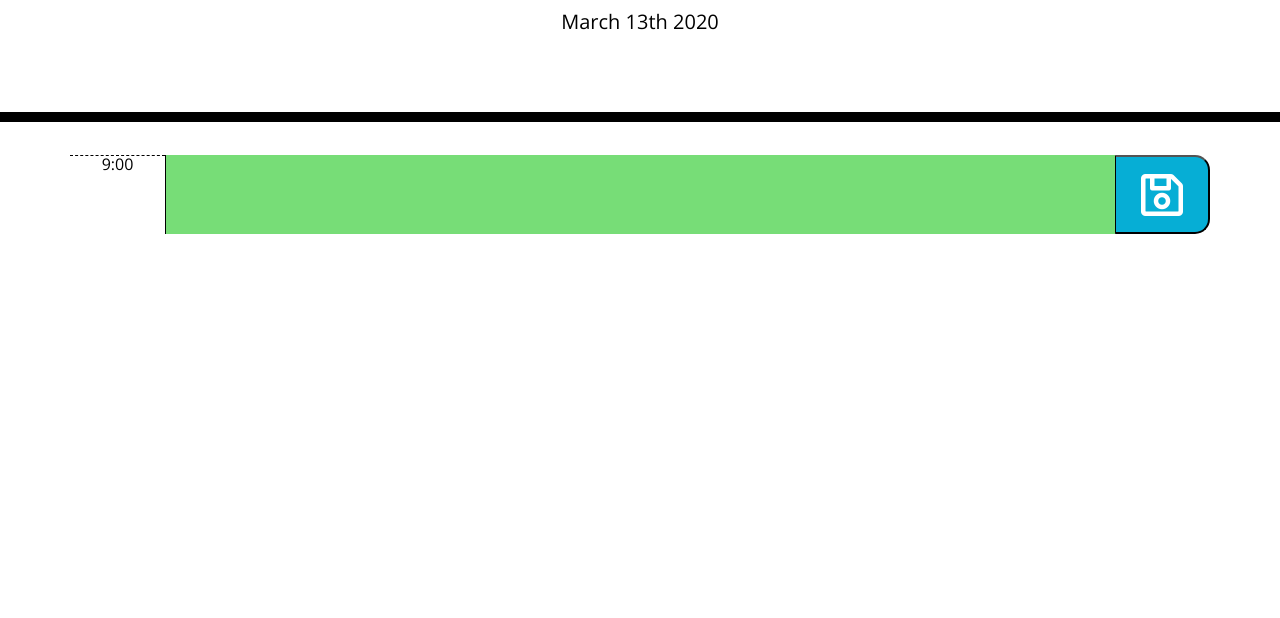
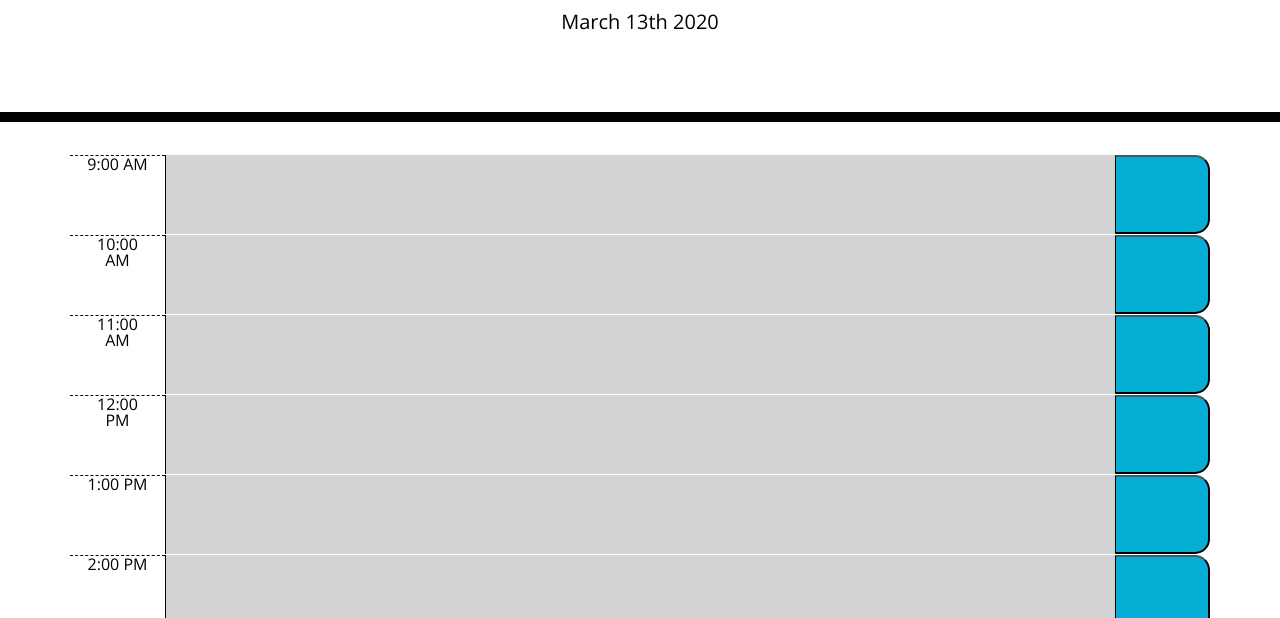
Before and after one commit to drospond/Homework-05, a plain HTML site: page index.html in a window 1280 px wide. Shown: the part 182-800 px from the top of the page. Drawn offline with nearby package versions, Linux system fonts and the light colour scheme.

Commit message:
Fixed bug in init funtion and dynamically added classes to text based on time

```diff
--- a/index.html
+++ b/index.html
@@ -29,11 +29,6 @@
     </header>
     <div class="container" id="calendar">
       <!-- Timeblocks go here -->
-      <div class="row time-block">
-        <div class="col-1 hour"><span>9:00</span></div>
-        <textarea class="col-10 future textarea" id="test"></textarea>
-        <button class="col-1 saveBtn"><i class="far fa-save fa-3x"></i></button>
-      </div>
     </div>
 
     <script src="https://code.jquery.com/jquery-3.4.1.min.js"></script>
--- a/scripts/script.js
+++ b/scripts/script.js
@@ -4,8 +4,11 @@ $(document).ready(function() {
   $("#currentDay").text(moment().format("MMMM Do YYYY"));
 
   function init(){
+    if(localStorage.getItem("calendarArray") !== null){
       calendarArray = JSON.parse(localStorage.getItem("calendarArray"));
-      console.log("init: " + calendarArray);
+    }else{
+      localStorage.setItem("calendarArray", JSON.stringify(calendarArray));
+    }
   }
 
   init();
@@ -23,8 +26,15 @@ $(document).ready(function() {
     hourEl.addClass("col-1 hour");
     hourEl.text(timeText);
     var textareaEl = $("<textarea>");
-    textareaEl.addClass("col-10 future");
-    textareaEl.val(calendarArray[i- 9])
+    textareaEl.addClass("col-10");
+    textareaEl.val(calendarArray[i- 9]);
+    if(moment().hour() > i){
+      textareaEl.addClass("past");
+    }else if(moment().hour() == i){
+      textareaEl.addClass("present");
+    }else {
+      textareaEl.addClass("future");
+    }
     var saveButton = $("<button>");
     saveButton.addClass("col-1 saveBtn");
     saveButton.attr("data-time", i);
```
